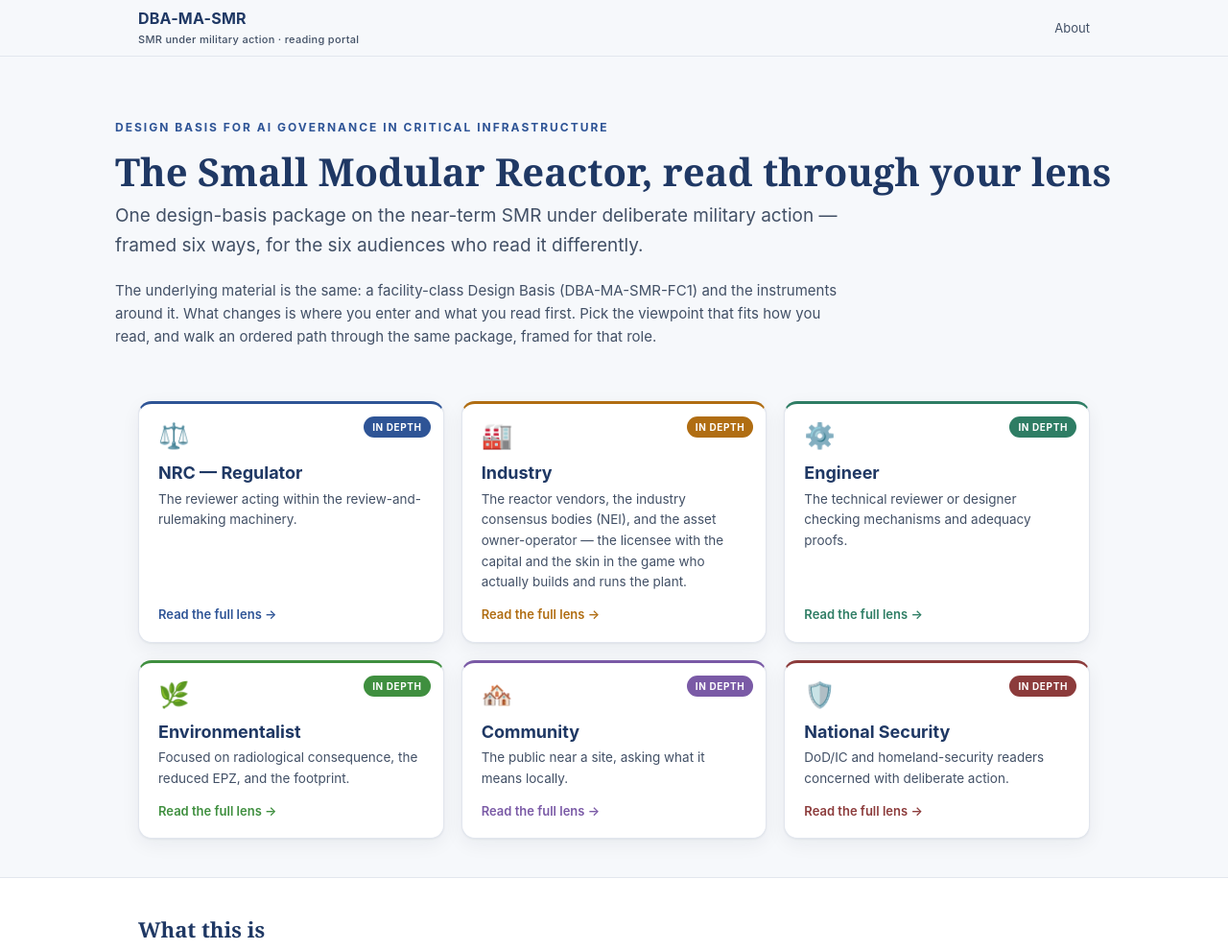
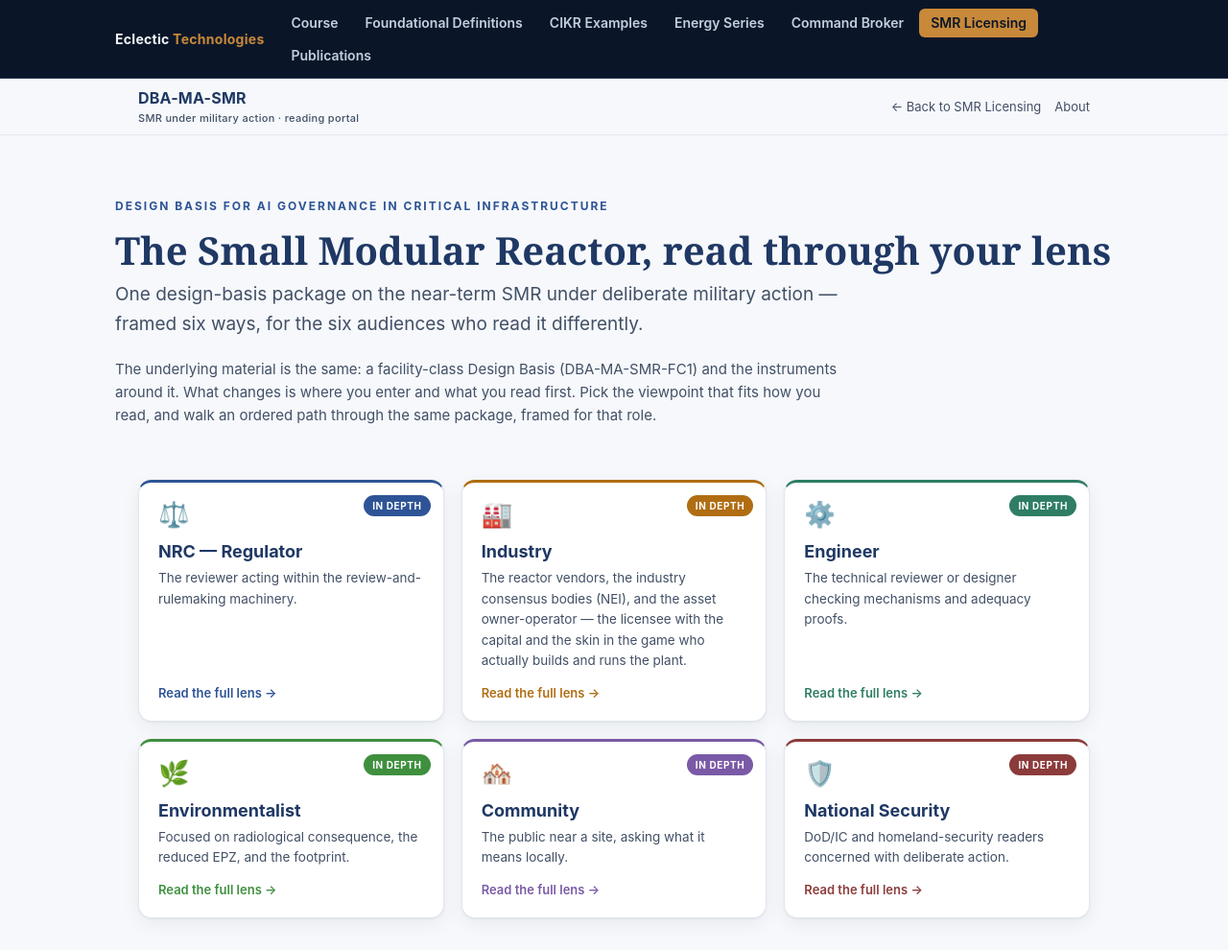
Before and after one commit to scubanuke/dba-ma-smr-portal, a plain HTML site: page index.html in a window 1280 px wide. Shown: the top 990 px of the page at 96% size. Drawn offline with Linux system fonts and the light colour scheme.

Commit message:
Site bar added; Back to SMR Licensing
Adds the shared seven-link switcher after <body>, with SMR Licensing marked current, because the portal sits under it and is off the bar. Adds "Back to SMR Licensing" to the header. The address and DOIs are unchanged. Edited from Project 0.

```diff
--- a/index.html
+++ b/index.html
@@ -147,10 +147,36 @@
 </style>
 </head>
 <body>
+<!-- Eclectic Technologies site switcher -->
+<style>
+.etnav{background:#0A1628;font-family:-apple-system,BlinkMacSystemFont,"Segoe UI",Roboto,Helvetica,Arial,sans-serif;font-size:14px;line-height:1.4;border-bottom:1px solid #24344a;}
+.etnav__in{max-width:1080px;margin:0 auto;display:flex;align-items:center;justify-content:space-between;gap:16px;padding:9px 20px;}
+.etnav__brand{font-weight:700;letter-spacing:.02em;color:#f0f4f8;text-decoration:none;white-space:nowrap;}
+.etnav__brand span{color:#C8893A;}
+.etnav__links{display:flex;gap:4px;flex-wrap:wrap;}
+.etnav__links a{color:#c3d0df;text-decoration:none;padding:5px 12px;border-radius:6px;font-weight:600;}
+.etnav__links a:hover{background:#1a2b42;color:#fff;}
+.etnav__links a[aria-current="page"]{background:#C8893A;color:#0A1628;}
+</style>
+<nav class="etnav" aria-label="Eclectic Technologies sites">
+  <div class="etnav__in">
+    <a class="etnav__brand" href="https://scubanuke.github.io/publications/">Eclectic <span>Technologies</span></a>
+    <div class="etnav__links">
+      <a href="https://scubanuke.github.io/ai-governance-course/">Course</a>
+      <a href="https://scubanuke.github.io/foundational-definitions/">Foundational Definitions</a>
+      <a href="https://scubanuke.github.io/cikr-design-basis/">CIKR Examples</a>
+      <a href="https://scubanuke.github.io/dba-en-navigation/">Energy Series</a>
+      <a href="https://scubanuke.github.io/command-broker/">Command Broker</a>
+      <a href="https://scubanuke.github.io/smr-licensing/" aria-current="page">SMR Licensing</a>
+      <a href="https://scubanuke.github.io/publications/">Publications</a>
+    </div>
+  </div>
+</nav>
 <header class="top">
   <div class="wrap top-inner">
     <div class="brand" onclick="go('')">DBA-MA-SMR<small>SMR under military action · reading portal</small></div>
     <div class="top-spacer"></div>
+    <a class="top-link" href="https://scubanuke.github.io/smr-licensing/">&larr; Back to SMR Licensing</a>
     <a class="top-link" href="#about">About</a>
   </div>
 </header>
```
